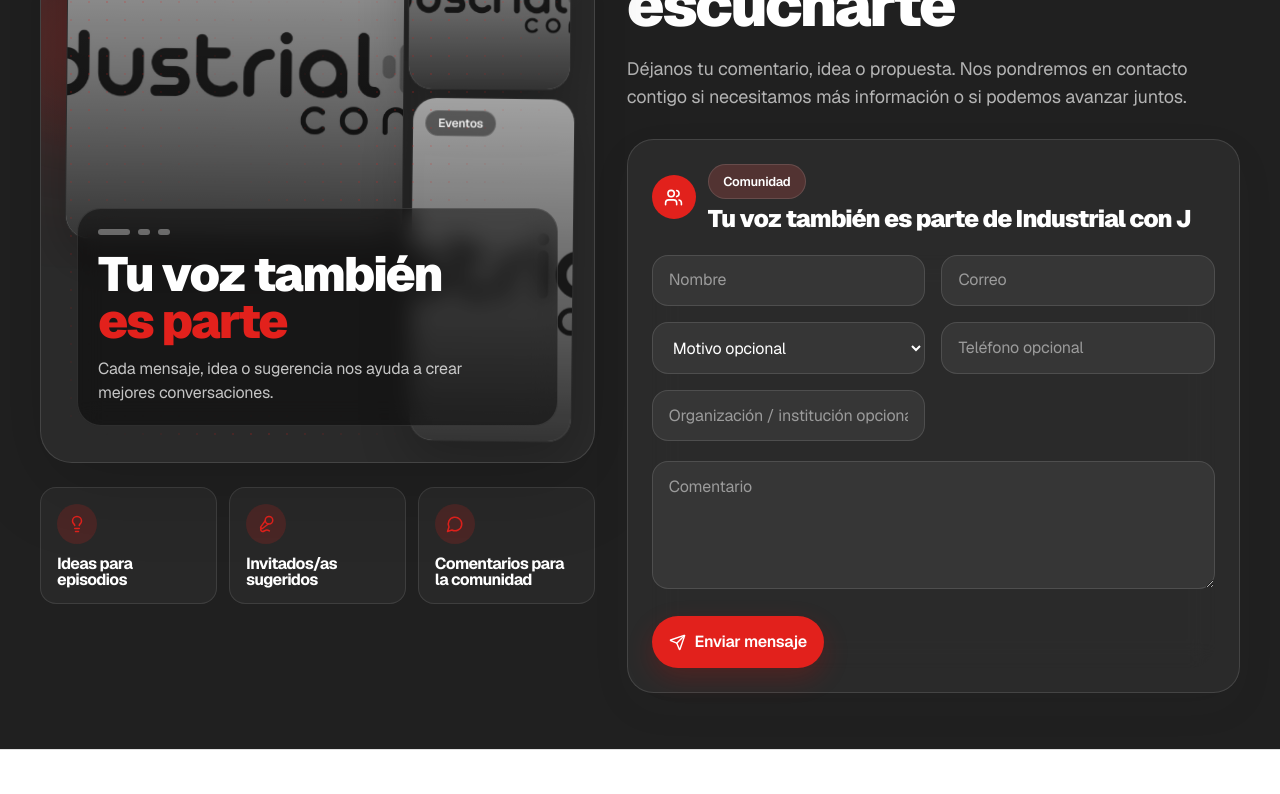
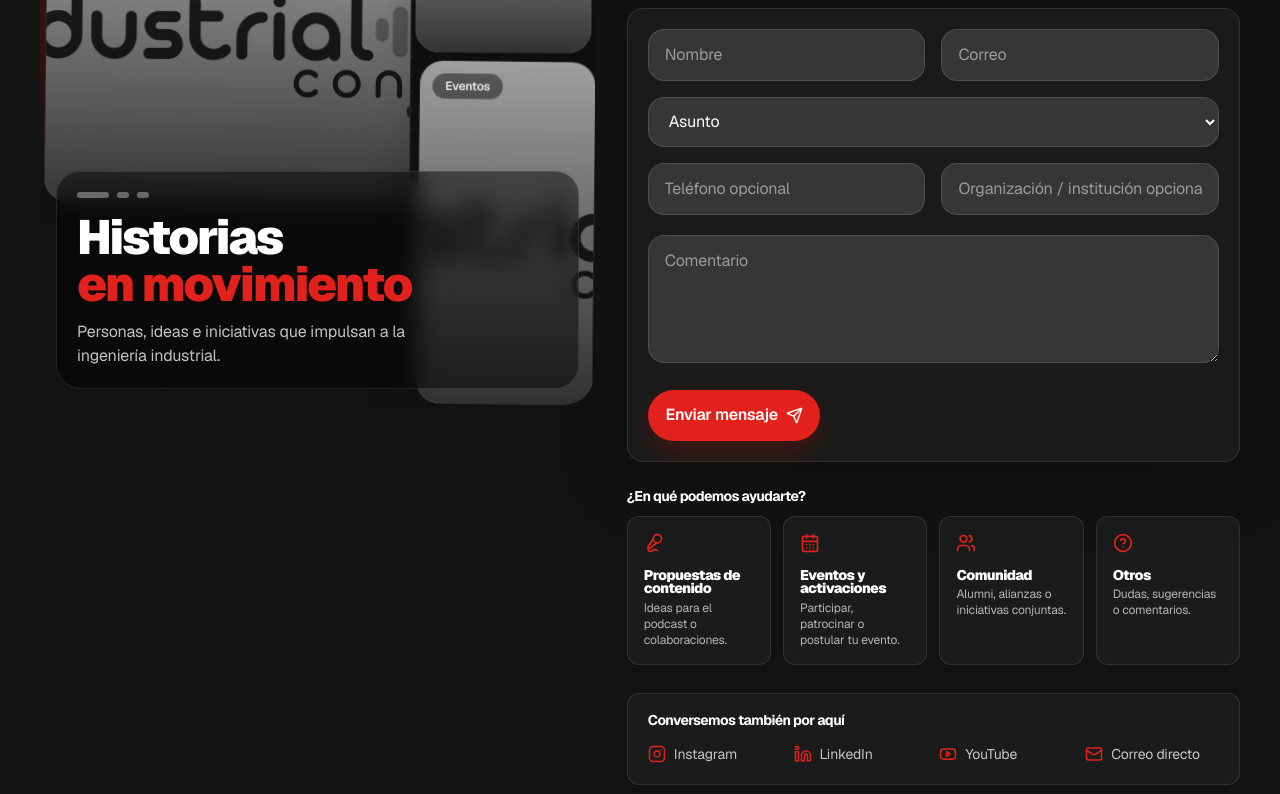
Before and after one commit to igsalvo/industrial-con-j, a Next.js app: page /contact in a window 1280 px wide. Shown: the part 280-1074 px from the top of the page. Built offline with nearby package versions, Linux system fonts and the light colour scheme; no server answers; the database is empty.

Commit message:
fix calendar parsing

```diff
--- a/app/admin/(protected)/guests/page.tsx
+++ b/app/admin/(protected)/guests/page.tsx
@@ -50,6 +50,11 @@ export default async function AdminGuestsPage() {
                     <span className="rounded-full border border-[color:var(--line)] px-2 py-1 text-[10px] uppercase tracking-[0.2em] text-[color:var(--muted)]">
                       {guest.isVisible ? "Visible" : "Oculto"}
                     </span>
+                    {guest.isFeatured ? (
+                      <span className="rounded-full border border-[color:var(--accent)]/30 bg-[color:var(--accent-soft)] px-2 py-1 text-[10px] uppercase tracking-[0.2em] text-[color:var(--accent)]">
+                        Destacado
+                      </span>
+                    ) : null}
                   </div>
                   <p className="text-xs text-[color:var(--muted)]">{guest.slug}</p>
                 </div>
--- a/app/contact/page.tsx
+++ b/app/contact/page.tsx
@@ -1,63 +1,81 @@
-import { Lightbulb, Mic2, MessageCircle, Users } from "lucide-react";
+import { CalendarDays, HelpCircle, Instagram, Linkedin, Mail, Mic2, Users, Youtube } from "lucide-react";
 import { ContactForm } from "@/components/forms/contact-form";
 import { MediaCollage } from "@/components/media/media-collage";
 import { getMediaItems, getSiteConfig } from "@/lib/queries";
 
-const participationItems = [
-  { title: "Ideas para episodios", icon: Lightbulb },
-  { title: "Invitados/as sugeridos", icon: Mic2 },
-  { title: "Comentarios para la comunidad", icon: MessageCircle }
+const helpItems = [
+  { title: "Propuestas de contenido", description: "Ideas para el podcast o colaboraciones.", icon: Mic2 },
+  { title: "Eventos y activaciones", description: "Participar, patrocinar o postular tu evento.", icon: CalendarDays },
+  { title: "Comunidad", description: "Alumni, alianzas o iniciativas conjuntas.", icon: Users },
+  { title: "Otros", description: "Dudas, sugerencias o comentarios.", icon: HelpCircle }
+];
+
+const socialItems = [
+  { label: "Instagram", href: "https://www.instagram.com/industrialconj", icon: Instagram },
+  { label: "LinkedIn", href: "https://www.linkedin.com/company/industrial-con-j", icon: Linkedin },
+  { label: "YouTube", href: "https://www.youtube.com/@industrialconj", icon: Youtube },
+  { label: "Correo directo", href: "mailto:hola@industrialconj.cl", icon: Mail }
 ];
 
 export default async function ContactPage() {
   const [config, mediaItems] = await Promise.all([getSiteConfig(), getMediaItems("contact.collage")]);
 
   return (
-    <section className="dark bg-[#202020] text-white">
-      <div className="shell grid gap-8 py-10 sm:py-14 lg:grid-cols-[0.95fr_1.05fr] lg:items-start">
-        <div className="space-y-6 lg:sticky lg:top-32">
+    <section className="dark bg-[#111312] text-white">
+      <div className="shell grid gap-8 py-8 sm:py-10 lg:grid-cols-[0.95fr_1.05fr] lg:items-start">
+        <div className="lg:sticky lg:top-28">
           <MediaCollage
             items={mediaItems}
-            title="Tu voz también"
-            accent="es parte"
-            description="Cada mensaje, idea o sugerencia nos ayuda a crear mejores conversaciones."
+            title="Historias"
+            accent="en movimiento"
+            description="Personas, ideas e iniciativas que impulsan a la ingeniería industrial."
+            className="!border-0 !bg-transparent !p-0 !shadow-none"
           />
-          <div className="grid gap-3 sm:grid-cols-3">
-            {participationItems.map((item) => {
-              const Icon = item.icon;
-              return (
-                <article key={item.title} className="rounded-2xl border border-white/10 bg-white/[0.04] p-4">
-                  <div className="mb-3 grid h-10 w-10 place-items-center rounded-full bg-[color:var(--accent-soft)] text-[color:var(--accent)]">
-                    <Icon size={18} />
-                  </div>
-                  <h2 className="text-base font-bold leading-tight">{item.title}</h2>
-                </article>
-              );
-            })}
-          </div>
         </div>
 
         <div className="space-y-7">
           <div className="max-w-2xl">
             <p className="brand-kicker text-sm text-[color:var(--accent)]">{config.contactPageEyebrow || "Contacto"}</p>
-            <h1 className="mt-4 text-5xl font-black sm:text-6xl">Queremos escucharte</h1>
-            <p className="mt-5 max-w-xl text-lg text-[color:var(--muted)]">
-              Déjanos tu comentario, idea o propuesta. Nos pondremos en contacto contigo si necesitamos más información o si podemos avanzar juntos.
+            <h1 className="mt-3 text-4xl font-black sm:text-5xl">{config.contactPageTitle || "Contáctanos"}</h1>
+            <p className="mt-4 max-w-xl text-sm leading-5 text-[color:var(--muted)]">
+              {config.contactPageDescription || "¿Tienes una idea, propuesta o quieres ser parte de Industrial con J? Escríbenos y conversemos."}
             </p>
           </div>
 
-          <div className="card p-6">
-            <div className="mb-6 flex items-center gap-3">
-              <div className="grid h-11 w-11 place-items-center rounded-full bg-[color:var(--accent)] text-white">
-                <Users size={19} />
-              </div>
-              <div>
-                <p className="pill">Comunidad</p>
-                <h2 className="mt-2 text-2xl font-black">Tu voz también es parte de Industrial con J</h2>
-              </div>
+          <div className="rounded-2xl border border-white/10 bg-white/[0.035] p-5 shadow-[0_18px_70px_rgba(0,0,0,0.2)]">
+            <ContactForm showSubject hideHeader submitLabel="Enviar mensaje" className="!border-0 !bg-transparent !p-0 !shadow-none" />
+          </div>
+
+          <section>
+            <h2 className="text-sm font-bold">¿En qué podemos ayudarte?</h2>
+            <div className="mt-3 grid gap-3 sm:grid-cols-2 xl:grid-cols-4">
+              {helpItems.map((item) => {
+                const Icon = item.icon;
+                return (
+                  <article key={item.title} className="rounded-xl border border-white/10 bg-white/[0.04] p-4">
+                    <Icon className="text-[color:var(--accent)]" size={20} />
+                    <h3 className="mt-4 text-sm font-black leading-tight">{item.title}</h3>
+                    <p className="mt-1 text-xs leading-4 text-[color:var(--muted)]">{item.description}</p>
+                  </article>
+                );
+              })}
             </div>
-            <ContactForm showMotive hideHeader submitLabel="Enviar mensaje" className="!border-0 !bg-transparent !p-0 !shadow-none" />
-          </div>
+          </section>
+
+          <section className="rounded-xl border border-white/10 bg-white/[0.04] p-5">
+            <h2 className="text-sm font-bold">Conversemos también por aquí</h2>
+            <div className="mt-4 grid gap-3 sm:grid-cols-2 xl:grid-cols-4">
+              {socialItems.map((item) => {
+                const Icon = item.icon;
+                return (
+                  <a key={item.label} href={item.href} target="_blank" rel="noreferrer" className="inline-flex items-center gap-2 text-sm text-white/75 transition hover:text-white">
+                    <Icon className="text-[color:var(--accent)]" size={18} />
+                    {item.label}
+                  </a>
+                );
+              })}
+            </div>
+          </section>
         </div>
       </div>
     </section>
--- a/app/guests/page.tsx
+++ b/app/guests/page.tsx
@@ -1,5 +1,5 @@
 import Link from "next/link";
-import { Search, X } from "lucide-react";
+import { Building2, CalendarDays, Search, Tag, X } from "lucide-react";
 import { getAllGuests, getSiteConfig } from "@/lib/queries";
 import { GuestCard } from "@/components/ui/guest-card";
 import { EmptyState } from "@/components/ui/empty-state";
@@ -27,37 +27,50 @@ export default async function GuestsPage({
     const matchesIndustry = industry ? guest.industries.includes(industry) : true;
     return matchesTerm && matchesIndustry;
   });
-  const featured = filtered.slice(0, 2);
-  const rest = filtered.slice(2);
+  const selectedFeatured = filtered.filter((guest) => guest.isFeatured);
+  const featured = (selectedFeatured.length ? selectedFeatured : filtered).slice(0, 2);
+  const rest = filtered.filter((guest) => !featured.some((item) => item.id === guest.id));
 
   return (
-    <main className="shell space-y-8 py-10">
+    <main className="dark bg-[#111312] text-white">
+      <div className="shell space-y-5 py-9">
       <section className="grid gap-6 lg:grid-cols-[0.9fr_1.1fr] lg:items-end">
         <div>
-          <p className="pill">{config.guestsPageEyebrow || "INVITADOS"}</p>
-          <h1 className="mt-4 text-5xl font-black sm:text-6xl">Voces de la comunidad industrial</h1>
-          <p className="mt-5 max-w-2xl text-sm leading-7 text-[color:var(--muted)]">
+          <p className="brand-kicker text-xs text-[color:var(--muted)]">{(config.guestsPageEyebrow || "INVITADOS").toUpperCase()}</p>
+          <h1 className="mt-3 max-w-3xl text-4xl font-black sm:text-5xl">Voces de la comunidad industrial</h1>
+          <p className="mt-4 max-w-2xl text-sm leading-6 text-[color:var(--muted)]">
             Conoce a las personas que dan vida a las conversaciones de Industrial con J: sus historias, trayectorias, aprendizajes y miradas sobre la ingeniería, la universidad y el mundo profesional.
           </p>
         </div>
-        <nav className="flex flex-wrap gap-2 rounded-2xl border border-[color:var(--line)] p-2">
-          {tabs.map((tab) => <Link key={tab.href} href={tab.href} className="btn-secondary !px-4 !py-2 text-sm">{tab.label}</Link>)}
-        </nav>
       </section>
 
-      <form className="card grid gap-3 p-4 lg:grid-cols-[1fr_220px_160px_auto_auto]">
+      <nav className="inline-flex max-w-full flex-wrap gap-1 rounded-xl border border-white/10 bg-white/[0.04] p-1">
+        {tabs.map((tab) => (
+          <Link key={tab.href} href={tab.href} className={`rounded-lg px-4 py-2 text-sm font-semibold ${tab.label === "Invitados" ? "bg-[color:var(--accent)] text-white" : "text-white/75 hover:bg-white/10"}`}>
+            {tab.label}
+          </Link>
+        ))}
+      </nav>
+
+      <form className="grid gap-3 rounded-xl border border-white/10 bg-white/[0.04] p-3 lg:grid-cols-[1fr_220px_170px_auto_auto]">
         <label className="relative block">
           <Search className="absolute left-4 top-1/2 -translate-y-1/2 text-[color:var(--muted)]" size={18} />
           <input className="field pl-11" name="q" placeholder="Buscar invitados por nombre, empresa o tema" defaultValue={params.q || ""} />
         </label>
-        <select className="field" name="industry" defaultValue={industry}>
+        <label className="relative block">
+          <Building2 className="pointer-events-none absolute left-4 top-1/2 -translate-y-1/2 text-[color:var(--muted)]" size={16} />
+          <select className="field pl-11" name="industry" defaultValue={industry}>
           <option value="">Industria</option>
           {industries.map((item) => <option key={item} value={item}>{item}</option>)}
-        </select>
-        <select className="field" name="year" defaultValue={params.year || ""}>
+          </select>
+        </label>
+        <label className="relative block">
+          <CalendarDays className="pointer-events-none absolute left-4 top-1/2 -translate-y-1/2 text-[color:var(--muted)]" size={16} />
+          <select className="field pl-11" name="year" defaultValue={params.year || ""}>
           <option value="">Año</option>
           {["2026", "2025", "2024"].map((item) => <option key={item} value={item}>{item}</option>)}
-        </select>
+          </select>
+        </label>
         <button className="btn-primary" type="submit">Filtrar</button>
         <Link href="/guests" className="btn-secondary gap-2"><X size={16} />Limpiar</Link>
       </form>
@@ -66,33 +79,36 @@ export default async function GuestsPage({
         <EmptyState title="Todavía no hay invitados" description="Pronto aparecerán nuevas voces de la comunidad industrial." />
       ) : (
         <>
-          <section className="grid gap-6 lg:grid-cols-2">
+          <section className="grid gap-4 lg:grid-cols-2">
             {featured.map((guest) => (
-              <article key={guest.slug} className="card grid overflow-hidden md:grid-cols-[0.82fr_1fr]">
-                <div className="relative min-h-72 bg-[linear-gradient(135deg,#d70904,#2b2b2b)]">
+              <article key={guest.slug} className="grid overflow-hidden rounded-xl border border-white/10 bg-white/[0.05] md:grid-cols-[0.82fr_1fr]">
+                <div className="relative min-h-72 bg-[#242424]">
                   {guest.profileImage ? (
                     <img src={guest.profileImage} alt={guest.name} className="h-full min-h-72 w-full object-cover" style={{ objectPosition: `${guest.profilePositionX || "center"} ${guest.profilePositionY || "center"}` }} />
                   ) : null}
-                  <span className="absolute left-4 top-4 rounded-full border border-white/15 bg-black/45 px-3 py-1 text-xs font-semibold text-white backdrop-blur">Destacado</span>
+                  <span className="absolute left-4 top-4 inline-flex items-center gap-1 rounded-full border border-[color:var(--accent)]/60 bg-black/45 px-3 py-1 text-xs font-semibold uppercase tracking-[0.08em] text-[color:var(--accent)] backdrop-blur">
+                    <Tag size={12} />Destacado
+                  </span>
                 </div>
                 <div className="p-6">
-                  <h2 className="text-3xl font-black">{guest.name}</h2>
-                  <p className="mt-2 text-sm font-semibold text-[color:var(--accent)]">{[guest.role, guest.company].filter(Boolean).join(" · ") || "Invitado/a"}</p>
-                  <p className="mt-4 line-clamp-5 text-sm leading-7 text-[color:var(--muted)]">{guest.bio}</p>
+                  <h2 className="text-2xl font-black">{guest.name}</h2>
+                  <p className="mt-2 text-sm font-semibold text-white/70">{[guest.role, guest.company].filter(Boolean).join(" · ") || "Invitado/a"}</p>
+                  <p className="mt-4 line-clamp-4 border-t border-white/10 pt-4 text-sm leading-6 text-[color:var(--muted)]">{guest.bio}</p>
                   <div className="mt-5 flex flex-wrap gap-2">
                     {guest.industries.slice(0, 3).map((tag) => <span key={tag} className="pill">{tag}</span>)}
                   </div>
-                  <Link href={`/guests/${guest.slug}`} className="btn-primary mt-6">Ver perfil</Link>
+                  <Link href={`/guests/${guest.slug}`} className="btn-secondary mt-6 !border-[color:var(--accent)]/60 !bg-transparent !px-4 !py-2 text-sm text-[color:var(--accent)]">Ver perfil</Link>
                 </div>
               </article>
             ))}
           </section>
 
-          <section className="grid gap-6 md:grid-cols-2 xl:grid-cols-3">
+          <section className="grid gap-4 md:grid-cols-2 xl:grid-cols-4">
             {rest.map((guest) => <GuestCard key={guest.slug} guest={guest} />)}
           </section>
         </>
       )}
+      </div>
     </main>
   );
 }
--- a/components/forms/contact-form.tsx
+++ b/components/forms/contact-form.tsx
@@ -74,7 +74,15 @@ export function ContactForm({
       <div className="grid gap-4 sm:grid-cols-2">
         <input className="field" name="name" placeholder="Nombre" required />
         <input className="field" name="email" type="email" placeholder="Correo" required />
-        {showSubject ? <input className="field" name="subject" placeholder="Asunto" required /> : null}
+        {showSubject ? (
+          <select className="field sm:col-span-2" name="subject" defaultValue="" required>
+            <option value="" disabled>Asunto</option>
+            <option value="Propuesta de contenido">Propuesta de contenido</option>
+            <option value="Eventos y activaciones">Eventos y activaciones</option>
+            <option value="Comunidad">Comunidad</option>
+            <option value="Otro">Otro</option>
+          </select>
+        ) : null}
         {showMotive ? (
           <select className="field" name="motive" defaultValue="">
             <option value="">Motivo opcional</option>
@@ -93,8 +101,8 @@ export function ContactForm({
 
       <div className="flex flex-col gap-3 sm:flex-row sm:items-center">
         <button type="submit" className="btn-primary gap-2" disabled={status === "submitting"}>
+          {status === "submitting" ? "Enviando..." : submitLabel}
           <Send size={17} />
-          {status === "submitting" ? "Enviando..." : submitLabel}
         </button>
         {message ? <p className={`text-sm ${status === "error" ? "text-red-500" : "text-[color:var(--muted)]"}`}>{message}</p> : null}
       </div>
--- a/lib/queries.ts
+++ b/lib/queries.ts
@@ -233,7 +233,7 @@ export async function getHomepageData() {
       }),
       prisma.guest.findMany({
         where: { isVisible: true },
-        orderBy: { createdAt: "desc" },
+        orderBy: [{ isFeatured: "desc" }, { createdAt: "desc" }],
         take: 4
       }),
       prisma.identityItem.findMany({
@@ -510,7 +510,7 @@ export async function getAllGuests() {
           include: { sponsor: true, guests: true }
         }
       },
-      orderBy: { name: "asc" }
+      orderBy: [{ isFeatured: "desc" }, { name: "asc" }]
     });
   } catch (error) {
     console.error("Guests query failed", error);
--- a/lib/validation.ts
+++ b/lib/validation.ts
@@ -55,6 +55,7 @@ export const guestInputSchema = z.object({
   linkedin: optionalUrl,
   x: optionalUrl,
   website: optionalUrl,
+  isFeatured: z.boolean().default(false),
   isVisible: z.boolean().default(true)
 });
 
@@ -249,6 +250,7 @@ export function toGuestPayload(input: z.infer<typeof guestInputSchema>) {
     profilePositionX: input.profilePositionX,
     profilePositionY: input.profilePositionY,
     industries: normalizeList(input.industries || ""),
+    isFeatured: input.isFeatured,
     isVisible: input.isVisible,
     socialLinks: {
       linkedin: input.linkedin,
```
Also changed, not shown: app/donations/page.tsx (+11 -23 lines), app/events/page.tsx (+7 -4 lines), app/tiendiita/page.tsx (+34 -22 lines), components/admin/guest-form.tsx (+12 -4 lines), components/sections/event-grid.tsx (+33 -28 lines), 2 other files (tests, documents, lock files or other folders).
